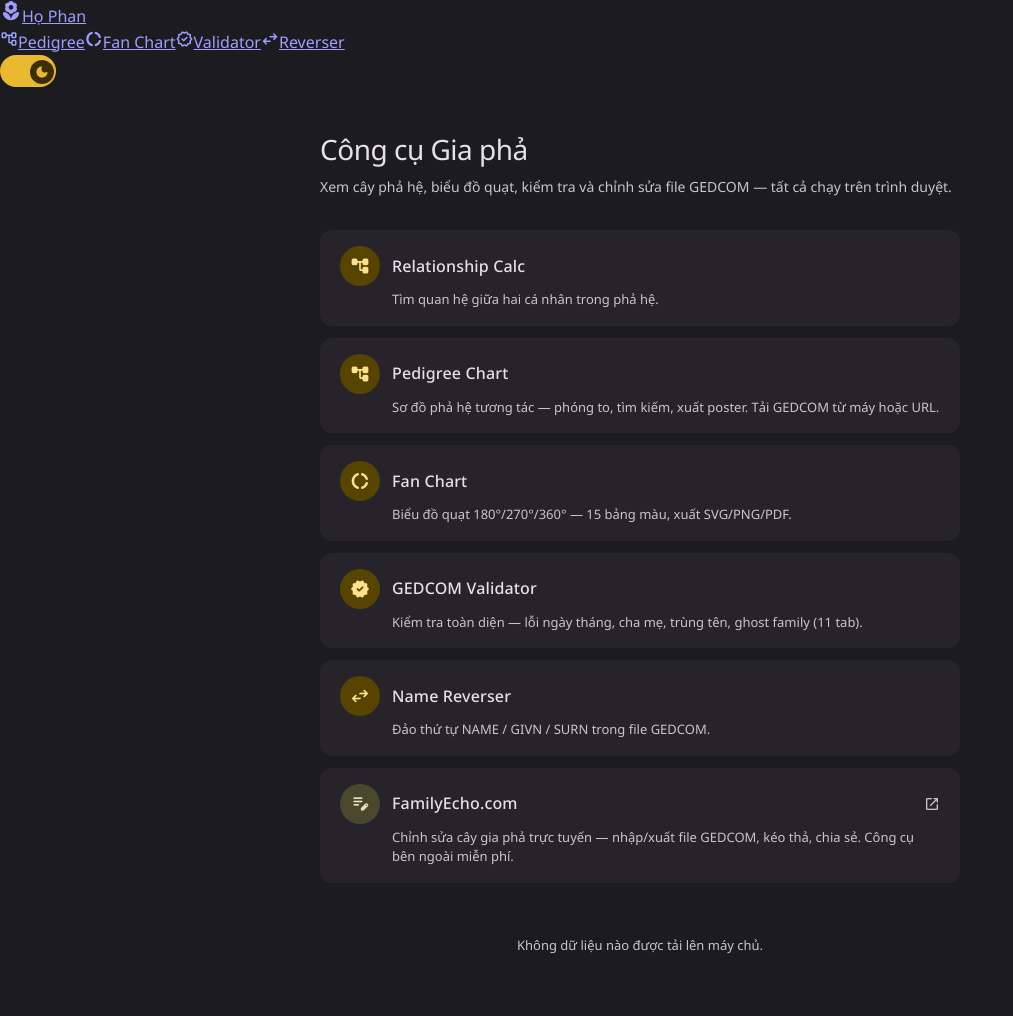
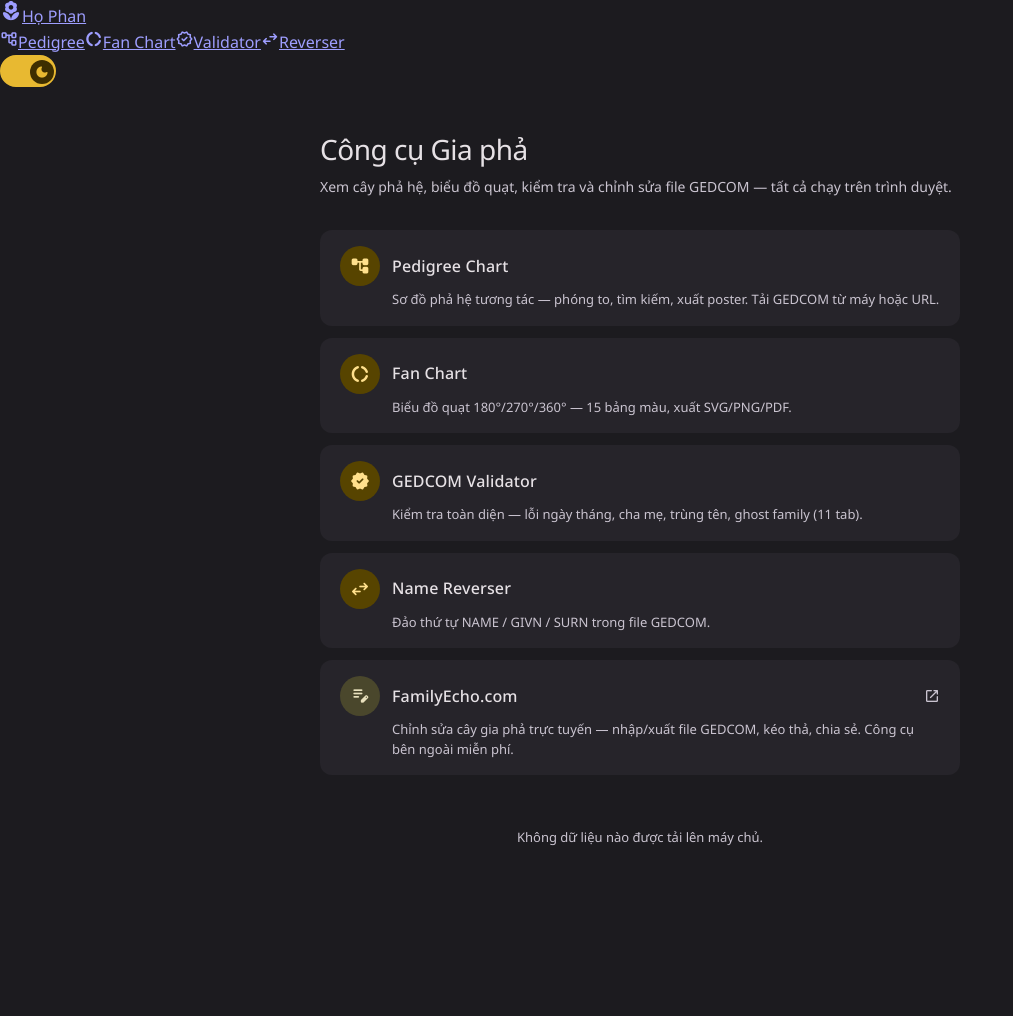
Before and after one commit to catusf/catusf.github.io, a Jekyll site: the page phan/Tools.html, which Jekyll copies as it is, in a window 1280 px wide. Shown: the whole page, without its empty margins (0-1013 px from the left). Built offline with Jekyll 4.4.1, drawn with Linux system fonts in a browser that asks for light colours; after the commit the page ends 908 px from its top, so only the background shows below that.

Commit message:
Revert "Add files via upload"
This reverts commit 1e7e8b0aea2e93cde0442c89651ffcb9c9c21803.

```diff
--- a/phan/Tools.html
+++ b/phan/Tools.html
@@ -30,10 +30,6 @@
   <h1>Công cụ Gia phả</h1>
   <p class="sub">Xem cây phả hệ, biểu đồ quạt, kiểm tra và chỉnh sửa file GEDCOM — tất cả chạy trên trình duyệt.</p>
   <ul class="tools">
-    <li><a class="tool-card" href="RelationshipCaluclator.html">
-      <div class="tool-head"><div class="tool-icon"><span class="mi filled">account_tree</span></div><span class="tool-name">Relationship Calc</span></div>
-      <div class="tool-desc">Tìm quan hệ giữa hai cá nhân trong phả hệ.</div>
-    </a></li>
     <li><a class="tool-card" href="PedigreeChart.html">
       <div class="tool-head"><div class="tool-icon"><span class="mi filled">account_tree</span></div><span class="tool-name">Pedigree Chart</span></div>
       <div class="tool-desc">Sơ đồ phả hệ tương tác — phóng to, tìm kiếm, xuất poster. Tải GEDCOM từ máy hoặc URL.</div>
```
